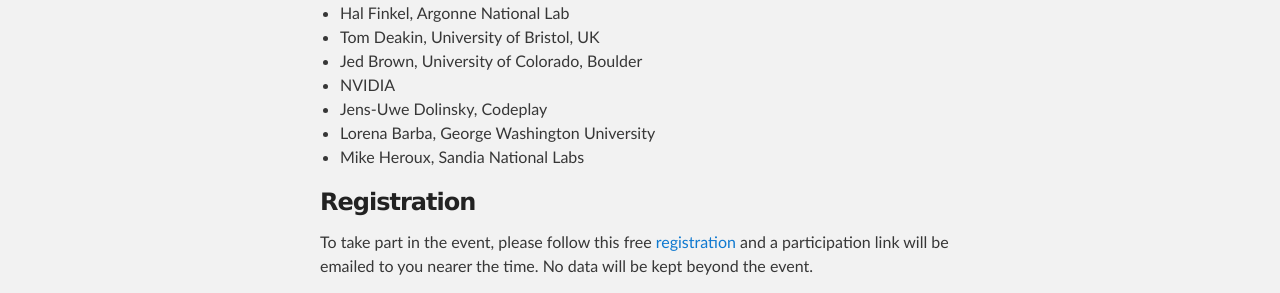
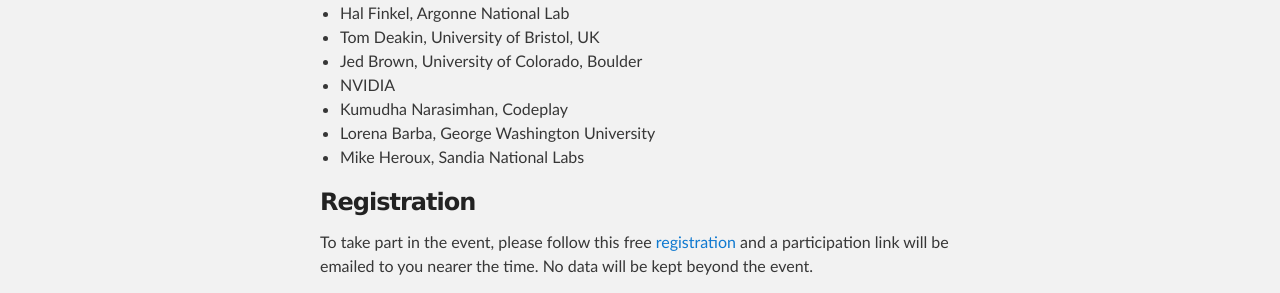
Before and after one commit to Excalibur-SLE/Excalibur-SLE.github.io, a Jekyll site: the page built from workshop1.md, in a window 1280 px wide. Shown: the part 842-1135 px from the top of the page. Built offline with Jekyll 4.4.1, drawn with Linux system fonts in a browser that asks for light colours; our own code applies the rules of GitHub Pages for plain Markdown files.

Commit message:
Update speaker

```diff
--- a/workshop1.md
+++ b/workshop1.md
@@ -31,7 +31,7 @@
 - Tom Deakin, University of Bristol, UK
 - Jed Brown, University of Colorado, Boulder
 - NVIDIA
-- Jens-Uwe Dolinsky, Codeplay
+- Kumudha Narasimhan, Codeplay
 - Lorena Barba, George Washington University
 - Mike Heroux, Sandia National Labs
 
```
